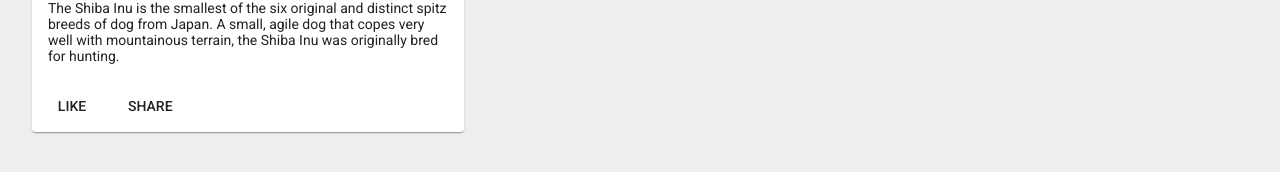
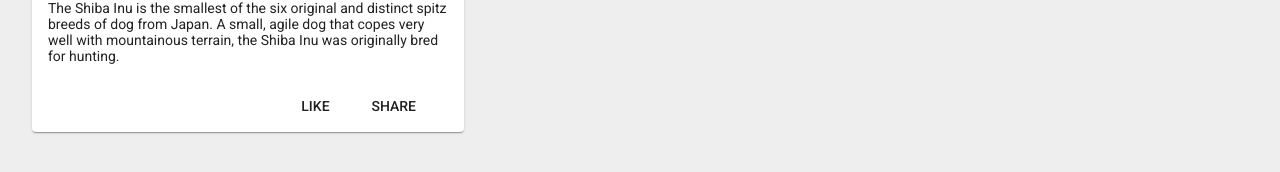
Before and after one commit to JustinCarpenter2020/angularfix, an Angular app: page / in a window 1280 px wide. Shown: the part 538-710 px from the top of the page. Built offline with nearby package versions, Linux system fonts and the light colour scheme.

Commit message:
align card footer end

```diff
--- a/src/app/components/movie-card/movie-card.component.css
+++ b/src/app/components/movie-card/movie-card.component.css
@@ -6,3 +6,9 @@
 .main-img{
   height: 350px;
 }
+
+.footer-actions{
+  display: flex;
+  width: 100%;
+  justify-content: end;
+}
--- a/src/app/components/movie-card/movie-card.component.html
+++ b/src/app/components/movie-card/movie-card.component.html
@@ -11,7 +11,7 @@
       bred for hunting.
     </p>
   </mat-card-content>
-  <mat-card-actions>
+  <mat-card-actions class="footer-actions">
     <button mat-button>LIKE</button>
     <button mat-button>SHARE</button>
   </mat-card-actions>
```
